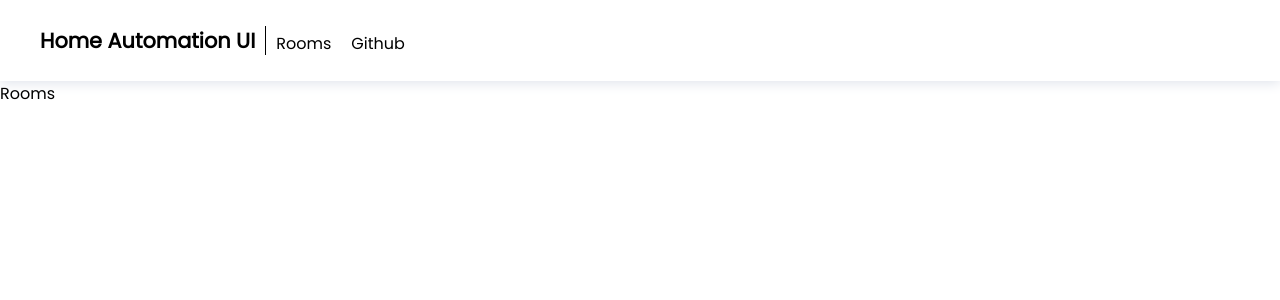
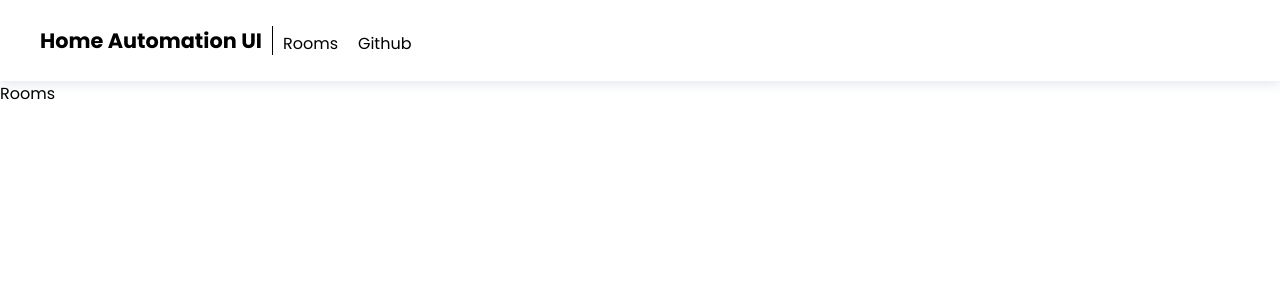
Before and after one commit to abduvik/home-automation-ui, a React (Create React App) app: page / in a window 1280 px wide. Shown: the top 300 px of the page. Built offline with nearby package versions, Linux system fonts and the light colour scheme.

Commit message:
Added Bold Font

```diff
--- a/src/style.scss
+++ b/src/style.scss
@@ -1,6 +1,6 @@
 /** This file contains global styles and generic classes **/
 
-@import url("https://fonts.googleapis.com/css?family=Poppins&display=swap");
+@import url('https://fonts.googleapis.com/css?family=Poppins:400,700&display=swap');
 
 html,
 body {
```
